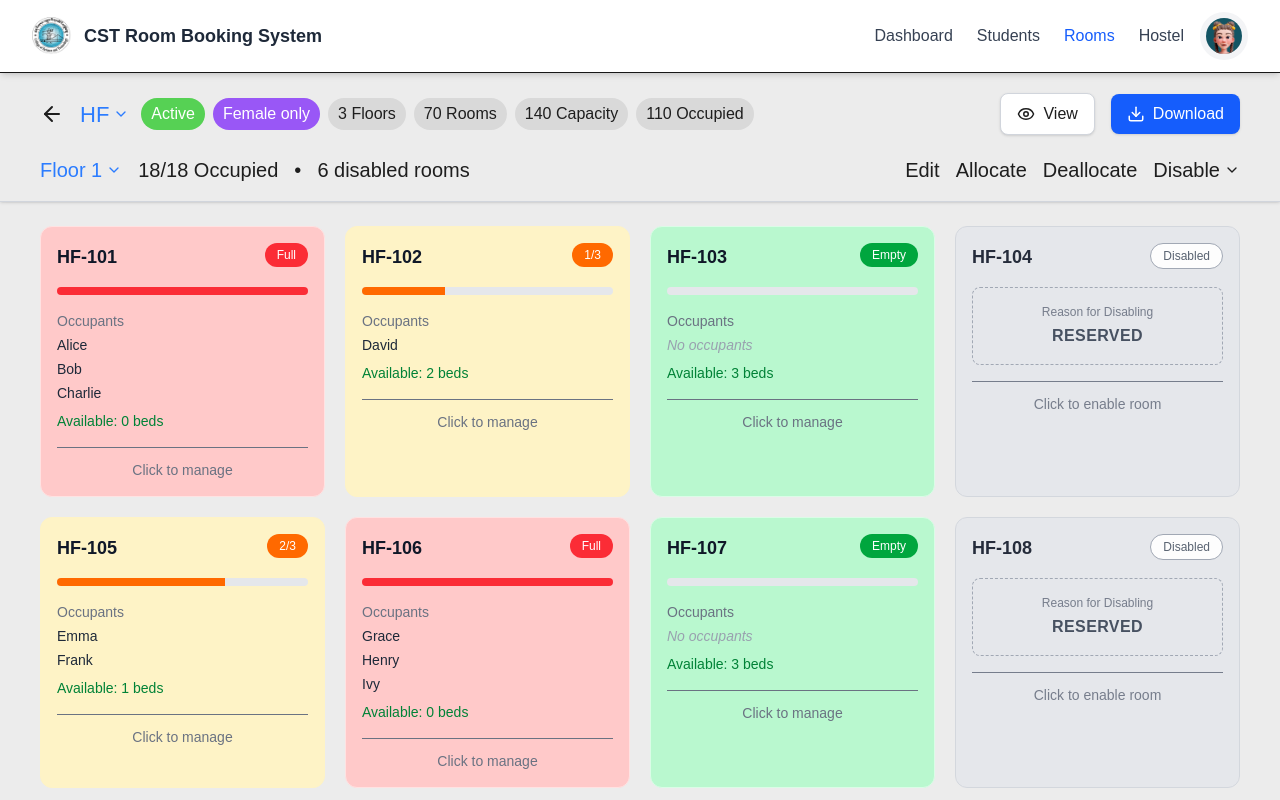
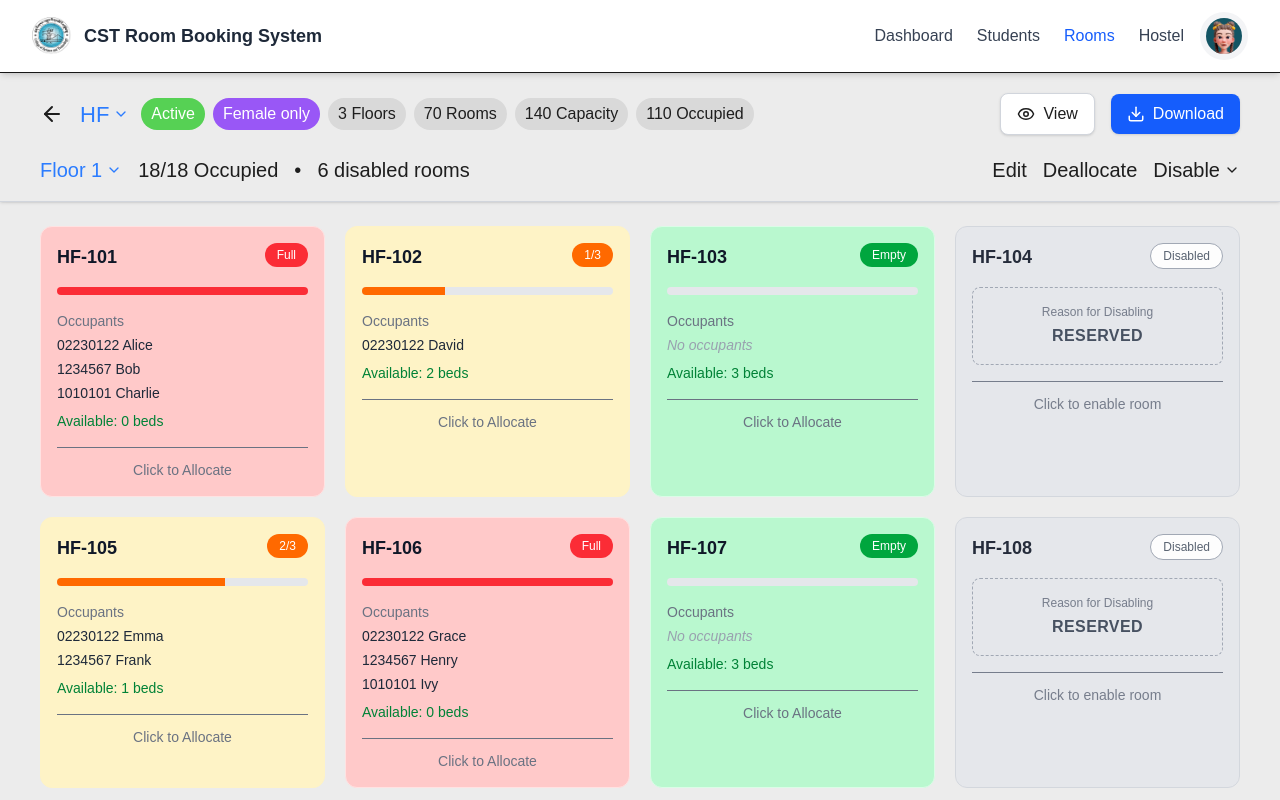
Before and after one commit to Ran501/CST_Hostel_Booking_System, a Next.js app in the folder cst_room_booking_system/: page /admin_dashboard/rooms in a window 1280 px wide. Shown: the top 800 px of the page. Built offline with nearby package versions, Linux system fonts and the light colour scheme.

Commit message:
ui change

```diff
--- a/cst_room_booking_system/src/app/admin_dashboard/rooms/components/room_card.js
+++ b/cst_room_booking_system/src/app/admin_dashboard/rooms/components/room_card.js
@@ -39,8 +39,6 @@ export default function RoomCard({
   };
 
   const handleClick = () => {
-    if (isDisabled) return;
-
     if (onClickRoom) {
       onClickRoom(room);
       return;
@@ -53,11 +51,17 @@ export default function RoomCard({
 
   return (
     <div
+        tabIndex={0}
         onClick={handleClick}
+        onKeyDown={(e) => {
+          if (e.key === "Enter") {
+            handleClick();
+          }
+        }}
         className={`
           relative rounded-xl border p-4 transition-all
           ${cardTheme[status]}
-        ${!isDisabled ? "cursor-pointer hover:shadow-md" : "opacity-90"}
+          ${!isDisabled ? "cursor-pointer hover:shadow-md" : "cursor-pointer opacity-90"}
           ${selected ? "ring-2 ring-blue-500" : ""}
         `}
       >
@@ -70,6 +74,7 @@ export default function RoomCard({
           className="absolute top-4 left-4 w-4 h-4 accent-blue-600"
         />
       )}
+
 
       {/* Header */}
       <div className="flex justify-between items-start">
@@ -137,7 +142,7 @@ export default function RoomCard({
 
       {/* Footer */}
       <div className="mt-4 pt-3 border-t text-center text-sm text-gray-500">
-        {isDisabled ? "Click to enable room" : "Click to manage"}
+        {isDisabled ? "Click to enable room" : "Click to Allocate"}
       </div>
     </div>
   );
--- a/cst_room_booking_system/src/app/admin_dashboard/rooms/components/room_model.js
+++ b/cst_room_booking_system/src/app/admin_dashboard/rooms/components/room_model.js
@@ -8,37 +8,37 @@ import EditRoomsModal from "./room_edit";
 import AllocateStudents from "./room_allocate";
 import DeallocateStudents from "./room_deallocate";
 
-const rooms = [
-  { room: "HF-101", status: "full", capacity: 3, occupants: ["Alice", "Bob", "Charlie"] },
-  { room: "HF-102", status: "partial", capacity: 3, occupants: ["David"] },
+const initialRooms = [
+  { room: "HF-101", status: "full", capacity: 3, occupants: ["02230122  Alice", "1234567  Bob", "1010101  Charlie"] },
+  { room: "HF-102", status: "partial", capacity: 3, occupants: ["02230122  David"] },
   { room: "HF-103", status: "empty", capacity: 3, occupants: [] },
   { room: "HF-104", status: "disabled", capacity: 3, occupants: [] },
-  { room: "HF-105", status: "partial", capacity: 3, occupants: ["Emma", "Frank"] },
-  { room: "HF-106", status: "full", capacity: 3, occupants: ["Grace", "Henry", "Ivy"] },
+  { room: "HF-105", status: "partial", capacity: 3, occupants: ["02230122  Emma", "1234567  Frank"] },
+  { room: "HF-106", status: "full", capacity: 3, occupants: ["02230122  Grace", "1234567  Henry", "1010101  Ivy"] },
   { room: "HF-107", status: "empty", capacity: 3, occupants: [] },
   { room: "HF-108", status: "disabled", capacity: 3, occupants: [] },
-  { room: "HF-109", status: "full", capacity: 3, occupants: ["Alice", "Bob", "Charlie"] },
-  { room: "HF-110", status: "partial", capacity: 3, occupants: ["David"] },
+  { room: "HF-109", status: "full", capacity: 3, occupants: ["02230122  Alice", "1234567  Bob", "1010101  Charlie"] },
+  { room: "HF-110", status: "partial", capacity: 3, occupants: ["02230122  David"] },
   { room: "HF-111", status: "empty", capacity: 3, occupants: [] },
   { room: "HF-112", status: "disabled", capacity: 3, occupants: [] },
-  { room: "HF-113", status: "partial", capacity: 3, occupants: ["Emma", "Frank"] },
-  { room: "HF-114", status: "full", capacity: 3, occupants: ["Grace", "Henry", "Ivy"] },
+  { room: "HF-113", status: "partial", capacity: 3, occupants: ["02230122  Emma", "1234567  Frank"] },
+  { room: "HF-114", status: "full", capacity: 3, occupants: ["02230122  Grace", "1234567  Henry", "1010101  Ivy"] },
   { room: "HF-115", status: "empty", capacity: 3, occupants: [] },
   { room: "HF-116", status: "disabled", capacity: 3, occupants: [] },
-  { room: "HF-117", status: "full", capacity: 3, occupants: ["Alice", "Bob", "Charlie"] },
-  { room: "HF-118", status: "partial", capacity: 3, occupants: ["David"] },
+  { room: "HF-117", status: "full", capacity: 3, occupants: ["02230122  Alice", "1234567  Bob", "1010101  Charlie"] },
+  { room: "HF-118", status: "partial", capacity: 3, occupants: ["02230122  David"] },
   { room: "HF-119", status: "empty", capacity: 3, occupants: [] },
   { room: "HF-120", status: "disabled", capacity: 3, occupants: [] },
-  { room: "HF-121", status: "partial", capacity: 3, occupants: ["Emma", "Frank"] },
-  { room: "HF-122", status: "full", capacity: 3, occupants: ["Grace", "Henry", "Ivy"] },
+  { room: "HF-121", status: "partial", capacity: 3, occupants: ["02230122  Emma", "1234567  Frank"] },
+  { room: "HF-122", status: "full", capacity: 3, occupants: ["02230122  Grace", "1234567  Henry", "1010101  Ivy"] },
   { room: "HF-123", status: "empty", capacity: 3, occupants: [] },
   { room: "HF-124", status: "disabled", capacity: 3, occupants: [] },
-  { room: "HF-125", status: "full", capacity: 3, occupants: ["Alice", "Bob", "Charlie"] },
-  { room: "HF-126", status: "partial", capacity: 3, occupants: ["David"] },
+  { room: "HF-125", status: "full", capacity: 3, occupants: ["0344343  Alice", "0932483276  Bob", "02395743892  Charlie"] },
+  { room: "HF-126", status: "partial", capacity: 3, occupants: ["02230122  David"] },
   { room: "HF-127", status: "empty", capacity: 3, occupants: [] },
   { room: "HF-128", status: "disabled", capacity: 3, occupants: [] },
-  { room: "HF-129", status: "partial", capacity: 3, occupants: ["Emma", "Frank"] },
-  { room: "HF-130", status: "full", capacity: 3, occupants: ["Grace", "Henry", "Ivy"] },
+  { room: "HF-129", status: "partial", capacity: 3, occupants: ["02230122  Emma", "1234567  Frank"] },
+  { room: "HF-130", status: "full", capacity: 3, occupants: ["02230122  Grace", "1234567  Henry", "1010101  Ivy"] },
   { room: "HF-131", status: "empty", capacity: 3, occupants: [] },
   { room: "HF-132", status: "disabled", capacity: 3, occupants: [] },
 ];
@@ -53,56 +53,53 @@ function Badge({ children, color }) {
 }
 
 export default function RoomManagement() {
-  const [disableOpen, setDisableOpen] = useState(false);
-  const [roomAction, setRoomAction] = useState("Disable");
-
-  const router = useRouter();
-
-  const [actionMode, setActionMode] = useState(null);
- // null | "edit" | "allocate" | "deallocate" | "enable" | "disable"
-
   const [hostelOpen, setHostelOpen] = useState(false);
   const [floorOpen, setFloorOpen] = useState(false);
-
+  const [disableOpen, setDisableOpen] = useState(false);
+  const [editModalOpen, setEditModalOpen] = useState(false);
+  const [deallocateStudentsOpen, setDeallocateStudentsOpen] = useState(false);
+  const [disableReasonOpen, setDisableReasonOpen] = useState(false);
+  const [reason, setReason] = useState("");
   const [hostel, setHostel] = useState("HF");
   const [floor, setFloor] = useState("Floor 1");
 
-  const [disableReasonOpen, setDisableReasonOpen] = useState(false);
-  // const [selectedRoom, setSelectedRoom] = useState(null);
-  const [reason, setReason] = useState("");
-  const [editModalOpen, setEditModalOpen] = useState(false);
-  const [open, setOpen] = useState(true);
+  const [rooms, setRooms] = useState(initialRooms);
+
+  const [selectedRooms, setSelectedRooms] = useState([]);
+  const [allocateRoom, setAllocateRoom] = useState(null);
   const [allocateStudentsOpen, setAllocateStudentsOpen] = useState(false);
-  const [deallocateStudentsOpen, setDeallocateStudentsOpen] = useState(false);
-  const [allocateRoom, setAllocateRoom] = useState(null);
-  const isSelectionMode =
-  actionMode === "edit" ||
-  actionMode === "deallocate" ||
-  actionMode === "disable" ||
-  actionMode === "enable";
+  const [actionMode, setActionMode] = useState(null);
+  // "edit" | "deallocate" | "disable" | null
 
-const isAllocateMode = actionMode === "allocate";
+  const [roomAction, setRoomAction] = useState("Disable");
+  const [selectionMode, setSelectionMode] = useState(false);
 
+  const students = rooms.flatMap((roomObj) =>
+  (roomObj.occupants || []).map((name, index) => ({
+    id: `${roomObj.room}-${index}`,
+    name,
+    room: roomObj.room,
+    year: "N/A",
+  }))
+);
 
- const handleActionClick = (mode) => {
+const confirmDisable = () => {
+  setRooms((prev) =>
+    prev.map((r) =>
+      selectedRooms.includes(r.room)
+        ? { ...r, status: "disabled" }
+        : r
+    )
+  );
+
+  setDisableReasonOpen(false);
+  setReason("");
   setSelectedRooms([]);
-
-  if (mode === "allocate") {
-    setActionMode((prev) => (prev === "allocate" ? null : "allocate"));
-    return;
-  }
-
-  setActionMode((prev) => (prev === mode ? null : mode));
 };
 
-  const [selectedRooms, setSelectedRooms] = useState([]);
-  const hasSelection = selectedRooms.length > 0;
-
-  const allRoomIds = rooms.map((r) => r.room);
-
   const selectableRoomIds = rooms
-  .filter(room => room.status !== "disabled")
-  .map(room => room.room);
+    .filter((room) => room.status !== "disabled")
+    .map((room) => room.room);
 
   const isAllSelected =
     selectedRooms.length > 0 &&
@@ -117,8 +114,6 @@ const handleSelectAll = () => {
   };
 
   const toggleRoomSelection = (roomId) => {
-  if (isAllocateMode) return; // ❗ block selection system
-
     setSelectedRooms((prev) =>
       prev.includes(roomId)
         ? prev.filter((id) => id !== roomId)
@@ -126,97 +121,87 @@ const handleSelectAll = () => {
     );
   };
 
-const enableRooms = () => {
-  setRooms((prev) =>
-    prev.map((room) =>
-      selectedRooms.includes(room.id)
-        ? { ...room, isActive: true }
-        : room
-    )
-  );
+  const handleBulkAction = (type) => {
+  if (selectedRooms.length === 0) return;
 
-  setSelectedRooms([]);
-  setActionMode(null);
-};
+  if (type === "edit") {
+    setEditModalOpen(true);
+  }
 
-const startDisableFlow = () => {
-  if (!hasSelection) return;
+  if (type === "deallocate") {
+    setDeallocateStudentsOpen(true);
+  }
+
+  if (type === "disable") {
     setDisableReasonOpen(true);
-};
-
-const confirmDisable = () => {
-  setRooms((prev) =>
-    prev.map((room) =>
-      selectedRooms.includes(room.id)
-        ? {
-            ...room,
-            isActive: false,
-            disableReason: reason,
-          }
-        : room
-    )
-  );
-
-  setSelectedRooms([]);
-  setReason("");
-  setDisableReasonOpen(false);
-  setActionMode(null);
-};
-
-
-const handleConfirmAction = () => {
-  if (!actionMode || selectedRooms.length === 0) return;
-
-  const query = selectedRooms.join(",");
-
-  switch (actionMode) {
-    case "edit":
-      setEditModalOpen(true);
-      break;
-
-    // case "allocate":
-    //   setAllocateStudentsOpen(true);
-    //   break;
-
-    case "deallocate":
-      setDeallocateStudentsOpen(true);
-      break;
-
-    case "disable":
-      setActionMode("disable");
-      setDisableReasonOpen(true); // open reason UI ONLY if needed in same step OR later
-      break;
-
-    case "enable":
-      setActionMode("enable");
-      setSelectedRooms(query); // just select
-      break;
-
-    default:
-      break;
   }
 };
 
-const students = rooms.flatMap((roomObj) =>
-  (roomObj.occupants || []).map((name, index) => ({
-    id: `${roomObj.room}-${index}`, // generate unique id
-    name: name,
-    room: roomObj.room,
-    year: "N/A", // you don’t have this data yet
-  }))
+   // ✅ NEW CLICK LOGIC
+  const handleRoomClick = (roomId, status) => {
+    if (status === "disabled") {
+      // Enable room
+      setRooms((prev) =>
+        prev.map((r) =>
+          r.room === roomId ? { ...r, status: "empty" } : r
+        )
+      );
+    } else {
+      // Open allocate modal
+      setAllocateRoom(roomId);
+      setAllocateStudentsOpen(true);
+    }
+  };
+
+   // ✅ KEYBOARD SHORTCUTS
+  useEffect(() => {
+  const handleKeyDown = (e) => {
+    // Ctrl + S
+    if ((e.ctrlKey || e.metaKey) && e.key.toLowerCase() === "s") {
+      e.preventDefault();
+      e.stopPropagation();
+
+      setSelectionMode((prev) => {
+        const next = !prev;
+        if (!next) setSelectedRooms([]);
+        return next;
+      });
+
+      return;
+    }
+
+    if (e.ctrlKey && e.key.toLowerCase() === "a") {
+      e.preventDefault();
+      handleSelectAll();
+    }
+
+    if (!selectionMode) return;
+
+    if (e.key === "Tab") {
+      e.preventDefault();
+
+      const selectable = rooms.filter((r) => r.status !== "disabled");
+      if (selectable.length === 0) return;
+
+      const currentIndex = selectable.findIndex((r) =>
+        selectedRooms.includes(r.room)
       );
 
-useEffect(() => {
-  const handleClickOutside = () => {
-    setHostelOpen(false);
-    setFloorOpen(false);
-    setDisableOpen(false);
+      const nextIndex =
+        currentIndex === -1 || currentIndex === selectable.length - 1
+          ? 0
+          : currentIndex + 1;
+
+      setSelectedRooms([selectable[nextIndex].room]);
+    }
   };
 
-  window.addEventListener("click", handleClickOutside);
+  window.addEventListener("keydown", handleKeyDown, true); // ✅ capture phase
 
-  return () => window.removeEventListener("click", handleClickOutside);
-}, []);
+  return () => {
+    window.removeEventListener("keydown", handleKeyDown, true);
+  };
+}, [rooms, selectedRooms, selectionMode]);
 
   return (
     <div className="min-h-screen bg-[#ececec]">
@@ -332,27 +317,8 @@ useEffect(() => {
                 </div>
 
                 <div className="flex flex-wrap gap-4 text-[18px] md:text-[20px]">
-                  {isSelectionMode && (
                   <button
-                        onClick={handleSelectAll}
-                        className="text-blue-600 font-medium hover:underline"
-                      >
-                        {isAllSelected ? "Unselect All" : "Select All"}
-                      </button>
-                    )}
-                  {isSelectionMode && hasSelection && (
-                      <button
-                        onClick={handleConfirmAction}
-                        className={`hover:text-blue-600 transition ${
-                          actionMode ? "text-blue-600 font-semibold" : ""
-                        }`}
-                      >
-                        OK
-                      </button>
-                    )}
-
-                  <button
-                      onClick={() => handleActionClick("edit")}
+                      onClick={() => handleBulkAction("edit")}
                       className={`hover:text-blue-600 transition ${
                         actionMode === "edit" ? "text-blue-600 font-semibold" : ""
                       }`}
@@ -361,16 +327,7 @@ useEffect(() => {
                     </button>
 
                     <button
-                      onClick={() => handleActionClick("allocate")}
-                      className={`hover:text-blue-600 transition ${
-                        actionMode === "allocate" ? "text-blue-600 font-semibold" : ""
-                      }`}
-                    >
-                      Allocate
-                    </button>
-
-                    <button
-                      onClick={() => handleActionClick("deallocate")}
+                      onClick={() => handleBulkAction("deallocate")}
                       className={`hover:text-blue-600 transition ${
                         actionMode === "deallocate" ? "text-blue-600 font-semibold" : ""
                       }`}
@@ -382,7 +339,7 @@ useEffect(() => {
 
                     {/* Main Action Button (JUST SELECT MODE) */}
                     <button
-                      onClick={() => handleActionClick(roomAction.toLowerCase())}
+                      onClick={() => handleBulkAction(roomAction.toLowerCase())}
                       className={`hover:text-blue-600 transition ${
                         actionMode === roomAction.toLowerCase()
                           ? "text-blue-600 font-semibold"
@@ -421,7 +378,7 @@ useEffect(() => {
                             setDisableOpen(false);
 
                             // only select mode + selection
-                            handleActionClick("disable");
+                            handleBulkAction("disable");
                           }}
                           className="w-full text-left px-4 py-2 hover:bg-gray-100 text-red-600"
                         >
@@ -437,7 +394,7 @@ useEffect(() => {
                             setDisableOpen(false);
 
                             // only select mode + selection
-                            handleActionClick("enable");
+                            handleBulkAction("enable");
                           }}
                           className="w-full text-left px-4 py-2 hover:bg-gray-100 text-green-600"
                         >
@@ -464,17 +421,17 @@ useEffect(() => {
             status={r.status}
             capacity={r.capacity}
             occupants={r.occupants}
-                selectionMode={isSelectionMode}
             selected={selectedRooms.includes(r.room)}
-                onSelect={toggleRoomSelection}
-                onClickRoom={() => {
-                  if (actionMode === "allocate") {
-                    setAllocateRoom(r.room);
-                    setAllocateStudentsOpen(true);
-                  } else {
-                    toggleRoomSelection(r.room);
-                  }
+            onSelect={(roomId) => {
+                if (!selectionMode) return;
+
+                setSelectedRooms((prev) =>
+                  prev.includes(roomId)
+                    ? prev.filter((id) => id !== roomId)
+                    : [...prev, roomId]
+                );
               }}
+            onClickRoom={() => handleRoomClick(r.room, r.status)}
           />
         ))}
           </div>
@@ -570,13 +527,11 @@ useEffect(() => {
         isOpen={editModalOpen}
         onClose={() => setEditModalOpen(false)}
         selectedCount={selectedRooms.length}
+        rooms={rooms.filter((r) => selectedRooms.includes(r.room))}
         onSave={(data) => {
           console.log("Edited:", data);
-
-          // 👉 apply changes to rooms here
           setEditModalOpen(false);
           setSelectedRooms([]);
-          setActionMode(null);
         }}
       />
 
@@ -584,13 +539,12 @@ useEffect(() => {
        <AllocateStudents
         isOpen={allocateStudentsOpen}
         onClose={() => setAllocateStudentsOpen(false)}
-        rooms={rooms.filter(r => r.room === allocateRoom)}
+        rooms={rooms.filter((r) => r.room === allocateRoom)}
         selectedRooms={[allocateRoom]}
         onNext={(data) => {
           console.log("Allocate:", data);
           setAllocateStudentsOpen(false);
           setAllocateRoom(null);
-          setActionMode(null);
         }}
       />
 
@@ -598,10 +552,13 @@ useEffect(() => {
       <DeallocateStudents
         isOpen={deallocateStudentsOpen}
         onClose={() => setDeallocateStudentsOpen(false)}
-        students={students}
+        students={students.filter((s) =>
+          selectedRooms.includes(s.room)
+        )}
         onConfirm={(selectedIds) => {
           console.log("Deallocate:", selectedIds);
           setDeallocateStudentsOpen(false);
+          setSelectedRooms([]);
         }}
       />
     </div>
```
Lines whose indentation alone changed are shown as unchanged.
